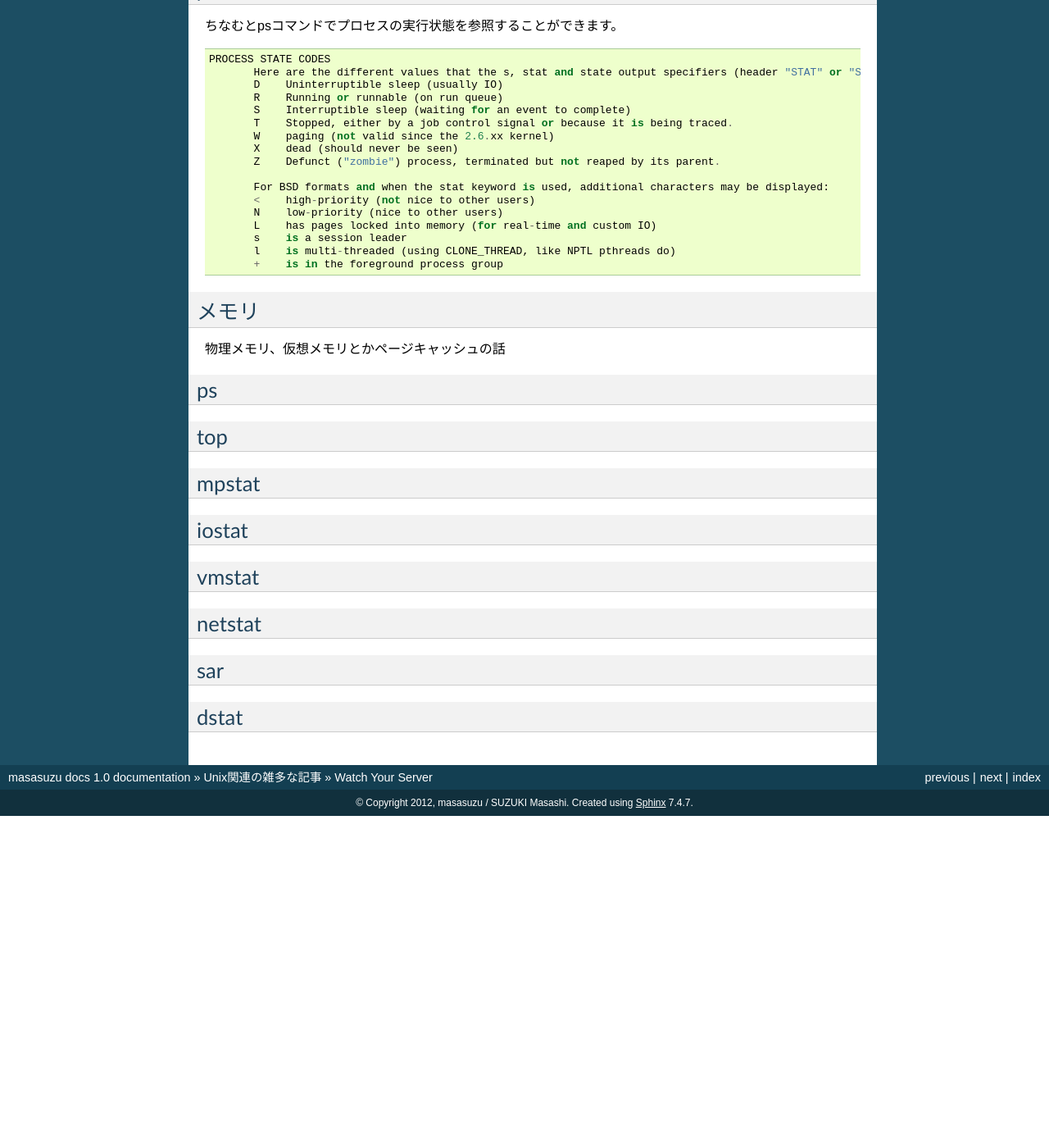
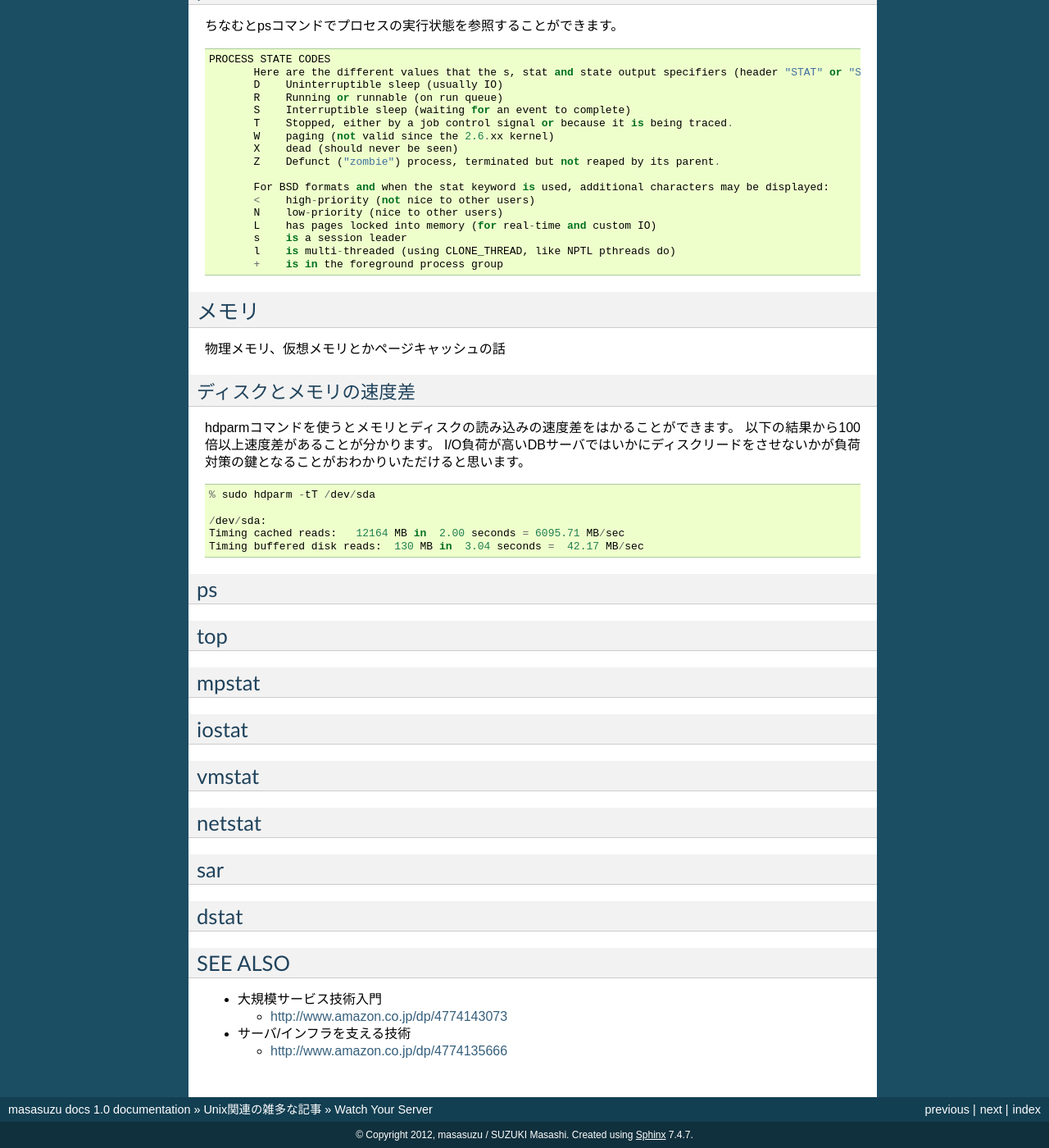
Before and after one commit to masasuzu/document, a Sphinx documentation site: the page built from source/unix/watch.rst, in a window 1280 px wide and 1400 px high, scrolled down 1266 px. Shown: the whole window at 82% size. Built offline with Sphinx 7.4.7, drawn with Linux system fonts in a browser that asks for light colours; before the commit the page ends 2261 px from its top, so only the background shows below that.

Commit message:
ディスクリードについて

```diff
--- a/source/unix/watch.rst
+++ b/source/unix/watch.rst
@@ -108,6 +108,21 @@ ps
 
 物理メモリ、仮想メモリとかページキャッシュの話
 
+ディスクとメモリの速度差
+------------------------------------
+
+hdparmコマンドを使うとメモリとディスクの読み込みの速度差をはかることができます。
+以下の結果から100倍以上速度差があることが分かります。
+I/O負荷が高いDBサーバではいかにディスクリードをさせないかが負荷対策の鍵となることがおわかりいただけると思います。
+
+::
+
+    % sudo hdparm -tT /dev/sda
+
+    /dev/sda:
+    Timing cached reads:   12164 MB in  2.00 seconds = 6095.71 MB/sec
+    Timing buffered disk reads:  130 MB in  3.04 seconds =  42.17 MB/sec
+
 ps
 ====================================
 
@@ -131,3 +146,14 @@ sar
 
 dstat
 ====================================
+
+SEE ALSO
+====================================
+
+* 大規模サービス技術入門
+
+  * http://www.amazon.co.jp/dp/4774143073
+
+* サーバ/インフラを支える技術
+
+  * http://www.amazon.co.jp/dp/4774135666
```
